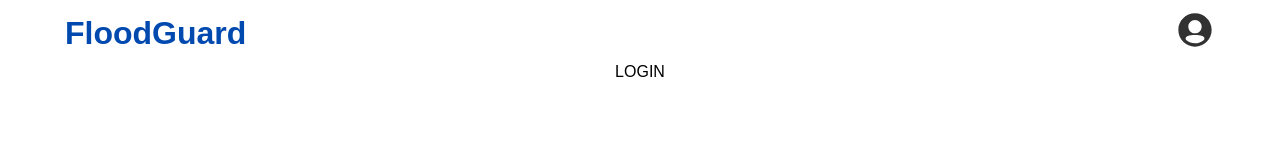
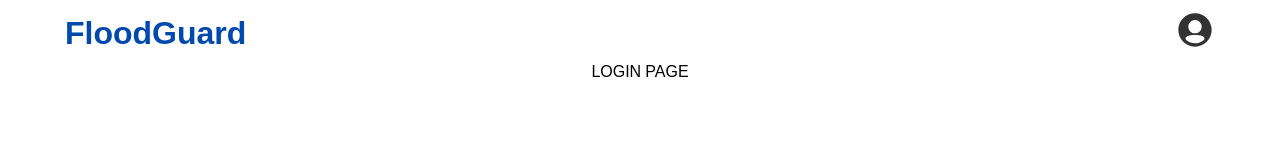
Before and after one commit to Chubina7/flood-guard, a Next.js app: page /login in a window 1280 px wide. Shown: the top 160 px of the page. Built offline with nearby package versions, Linux system fonts and the light colour scheme.

Commit message:
test env

```diff
--- a/src/app/login/page.jsx
+++ b/src/app/login/page.jsx
@@ -1,5 +1,5 @@
 import React from "react";
 
 export default function page() {
-  return <div>LOGIN</div>;
+  return <div>LOGIN PAGE</div>;
 }
```
Also changed, not shown: 1 other file (tests, documents, lock files or other folders).
